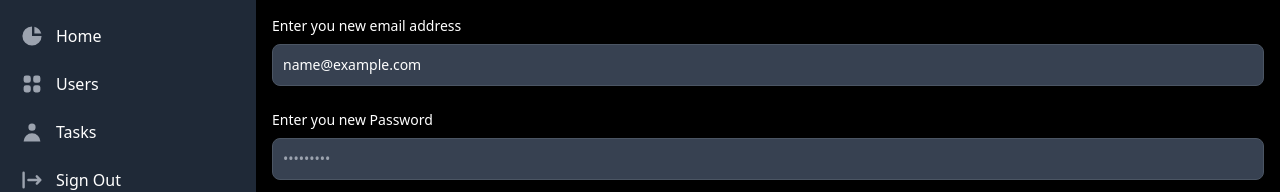
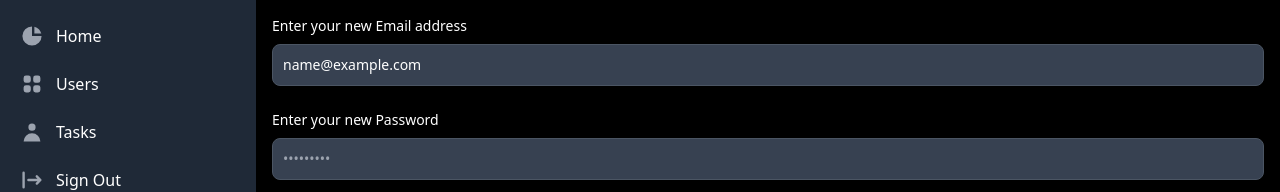
Before and after one commit to mitkapanarin/fullstack-todo-app, a React (Vite) app in the folder client/: page /user in a window 1280 px wide. Shown: the top 192 px of the page. Built offline with nearby package versions, Linux system fonts and the light colour scheme; sample sign-in values are in the browser's storage.

Commit message:
update user message

```diff
--- a/client/src/components/Card.jsx
+++ b/client/src/components/Card.jsx
@@ -12,9 +12,10 @@ const Card = (props) => {
   const [editTask] = useEditTaskMutation()
 
   const handleStatus = () => {
+    const newStatus = !data.status;
     setData((prevData) => ({
       ...prevData,
-      status: !prevData.status,
+      status: newStatus,
     }))
     try {
       editTask({
@@ -22,13 +23,14 @@ const Card = (props) => {
         taskID: id,
         updatedData: {
           ...data,
-          status: true
+          status: newStatus,
         }
       })
     }
     catch (err) {
       console.log("cannot edit task", err)
     }
+    console.log(newStatus);
   }
 
   return (
--- a/client/src/pages/User.jsx
+++ b/client/src/pages/User.jsx
@@ -8,17 +8,19 @@ const User = () => {
   const dispatch = useDispatch()
   console.log(state.User)
   const [data, setData] = useState(state.User)
+  const [message, setMessage] = useState("")
 
   const [updateUser] = useUpdateUserMutation()
 
 
   const handleSubmit = async (e) => {
     e.preventDefault();
-    try{
+    try {
       await updateUser(data)
-      await dispatch(updateUserStateData(data))
+      dispatch(updateUserStateData(data))
+      setMessage("Your data have been successfully updated")
     }
-    catch(err){
+    catch (err) {
       console.log(err)
     }
 
@@ -33,14 +35,17 @@ const User = () => {
   return (
     <form onSubmit={handleSubmit}>
       <div className="mb-6">
-        <label htmlFor="email" className="block mb-2 text-sm font-medium text-gray-900 dark:text-white">Enter you new email address</label>
+        <label htmlFor="email" className="block mb-2 text-sm font-medium text-gray-900 dark:text-white">Enter your new Email address</label>
         <input onChange={onChange} value={data.email} type="email" name="email" id="email" className="bg-gray-50 border border-gray-300 text-gray-900 text-sm rounded-lg focus:ring-blue-500 focus:border-blue-500 block w-full p-2.5 dark:bg-gray-700 dark:border-gray-600 dark:placeholder-gray-400 dark:text-white dark:focus:ring-blue-500 dark:focus:border-blue-500" placeholder="john.doe@company.com" required />
       </div>
       <div className="mb-6">
-        <label htmlFor="password" className="block mb-2 text-sm font-medium text-gray-900 dark:text-white">Enter you new Password</label>
+        <label htmlFor="password" className="block mb-2 text-sm font-medium text-gray-900 dark:text-white">Enter your new Password</label>
         <input onChange={onChange} value={data.password} name="password" type="password" id="password" className="bg-gray-50 border border-gray-300 text-gray-900 text-sm rounded-lg focus:ring-blue-500 focus:border-blue-500 block w-full p-2.5 dark:bg-gray-700 dark:border-gray-600 dark:placeholder-gray-400 dark:text-white dark:focus:ring-blue-500 dark:focus:border-blue-500" placeholder="•••••••••" required />
       </div>
       <button type="submit" className="text-white bg-blue-700 hover:bg-blue-800 focus:ring-4 focus:outline-none focus:ring-blue-300 font-medium rounded-lg text-sm w-full sm:w-auto px-5 py-2.5 text-center dark:bg-blue-600 dark:hover:bg-blue-700 dark:focus:ring-blue-800">Submit</button>
+      <div className='text-2xl text-center'>
+      <p>{message}</p>
+      </div>
     </form>
   )
 }
```
Also changed, not shown: 1 other file (tests, documents, lock files or other folders).
